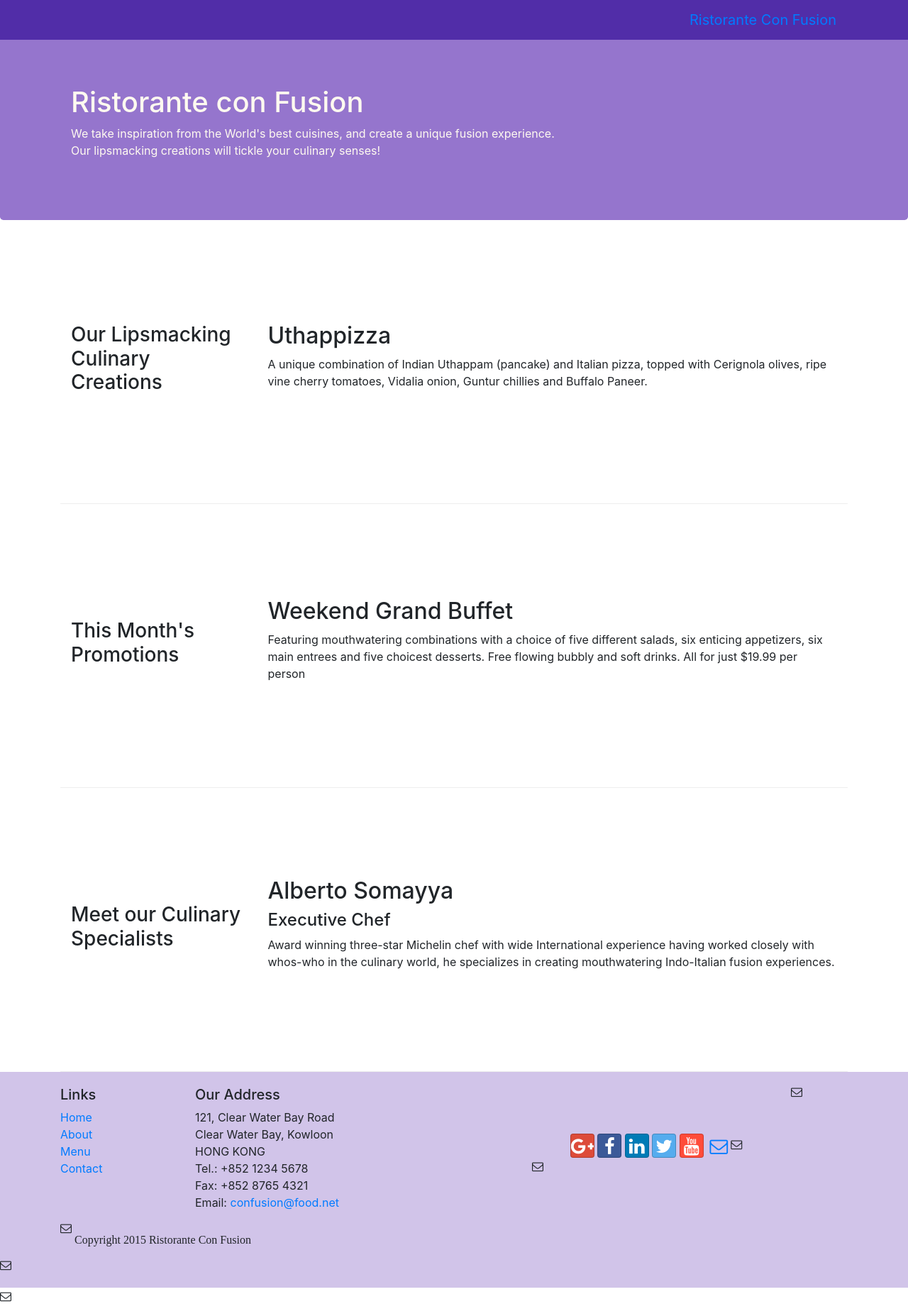
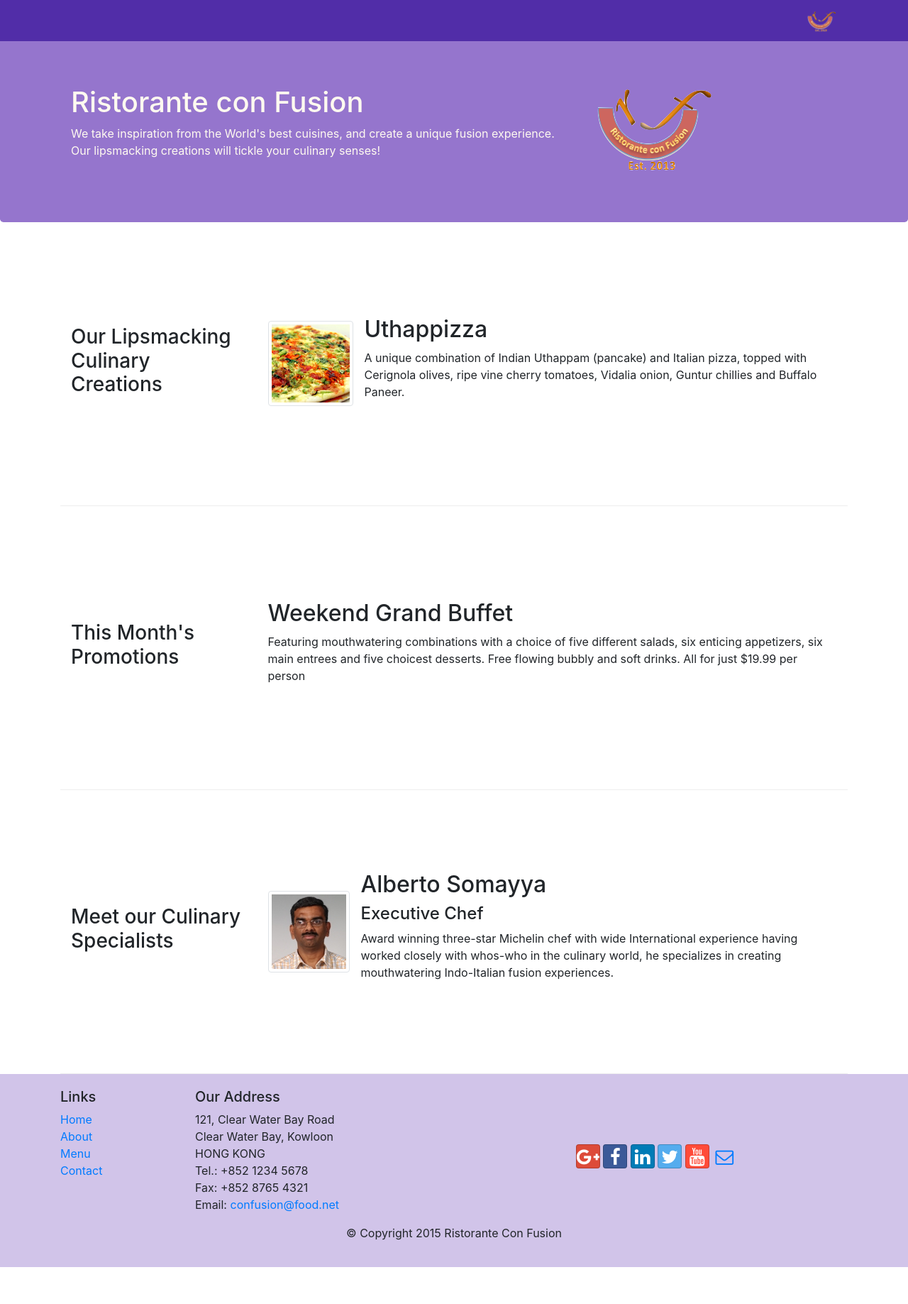
Before and after one commit to kiily/conFusionRestaurant, a website: page index.html in a window 1280 px wide. Shown: the whole page at 71% size. After the commit the page ends 1785 px from the top, so only its background shows below. Drawn offline with nearby package versions, Linux system fonts and the light colour scheme.

Commit message:
images and media

```diff
--- a/index.html
+++ b/index.html
@@ -28,10 +28,11 @@
 
             <!-- Adding the toggle button; data-toggle is a Bootstrap JS component  -->
             <button class="navbar-toggler" type="button" data-toggle="collapse" data-target="#Navbar">
-                    <span class="navbar-toggler-icon"></span>
+                    <span class="znavbar-toggler-icon"></span>
                 </button>
             <!-- Branding information with this class -->
-                 <a class="navbar-brand" href="#">Ristorante Con Fusion</a>
+            <!-- Logo size adapted to navbar-brand -->
+            <a class="navbar-brand" href="#"><img src="img/logo.png" height="30" width="41"></a>
             <div class="collapse navbar-collapse" id="Navbar">
                 <ul class="navbar-nav">
                     <li class="nav-item active"><a class="nav-link" href="#"><span class="fa fa-home fa-lg"></span> Home</a></li>
@@ -52,7 +53,8 @@
                     <p class="hidden-xs-down">We take inspiration from the World's best cuisines, and create a unique fusion experience. Our lipsmacking
                         creations will tickle your culinary senses!</p>
                 </div>
-                <div class="col col-sm">
+                <div class="col col-sm align-self-center">
+                    <img src="img/logo.png" class="img-fluid">
                 </div>
             </div>
         </div>
@@ -68,9 +70,21 @@
             </div>
             <div class="col-sm pull-sm-4 col-md pull-md-3">
                 <!-- <div class="col-sm pull-sm-4 col-md flex-first"> -->
-                <h2>Uthappizza</h2>
-                <p class="hidden-xs-down">A unique combination of Indian Uthappam (pancake) and Italian pizza, topped with Cerignola olives, ripe vine
-                    cherry tomatoes, Vidalia onion, Guntur chillies and Buffalo Paneer.</p>
+                <!-- Adding media object -->
+                <div class="media">
+                    <!-- Use image in media object requires flex related classes and margin right 3 so that
+                    the description is slightly separated from the image itself -->
+                    <img class="d-flex mr-3 img-thumbnail align-self-center" src="img/uthappizza.png"
+                    alt="uthappiza">
+                    <div class="media-body">
+                        <!-- Align the title to top of media object with mt-0 -->
+                            <h2 class="mt-0">Uthappizza</h2>
+                            <p class="hidden-xs-down">A unique combination of Indian Uthappam (pancake) and Italian pizza, topped with Cerignola olives, ripe
+                                vine cherry tomatoes, Vidalia onion, Guntur chillies and Buffalo Paneer.</p>
+                    </div>
+
+                </div>
+
             </div>
         </div>
 
@@ -94,10 +108,17 @@
             </div>
             <div class="col-sm pull-sm-4 col-md pull-md-3">
                 <!-- <div class="col-sm pull-sm-4 col-md flex-first"> -->
+                <div class="media">
+                <img src="img/alberto.png" class="d-flex mr-3 img-thumbnail align-self-center" alt="alberto somayya">
+                <div class="media-body">
                         <h2>Alberto Somayya</h2>
                         <h4>Executive Chef</h4>
                         <p>Award winning three-star Michelin chef with wide International experience having worked closely with whos-who
                             in the culinary world, he specializes in creating mouthwatering Indo-Italian fusion experiences. </p>
+                </div>
+
+                </div>
+
             </div>
         </div>
     </div>
@@ -127,7 +148,7 @@
                         <a class="btn btn-social-icon btn-linkedin" href="http://www.linkedin.com/in/"><i class="fa fa-linkedin"></i></a>
                         <a class="btn btn-social-icon btn-twitter" href="http://twitter.com/"><i class="fa fa-twitter"></i></a>
                         <a class="btn btn-social-icon btn-youtube" href="http://youtube.com/"><i class="fa fa-youtube"></i></a>
-                        <a class="btn btn-social-icon" href="mailto:"><i class="fa fa-envelope-o"></a>
+                        <a class="btn btn-social-icon" href="mailto:"><i class="fa fa-envelope-o"></i></a>
                     </div>
                 </div>
             </div>
```
Also changed, not shown: aboutus.html (+4 -2 lines), contactus.html (+5 -2 lines), img/alberto.png (added), img/buffet.png (added), img/logo.png (added), img/uthappizza.png (added), 1 other file. Lines whose indentation alone changed are shown as unchanged.
